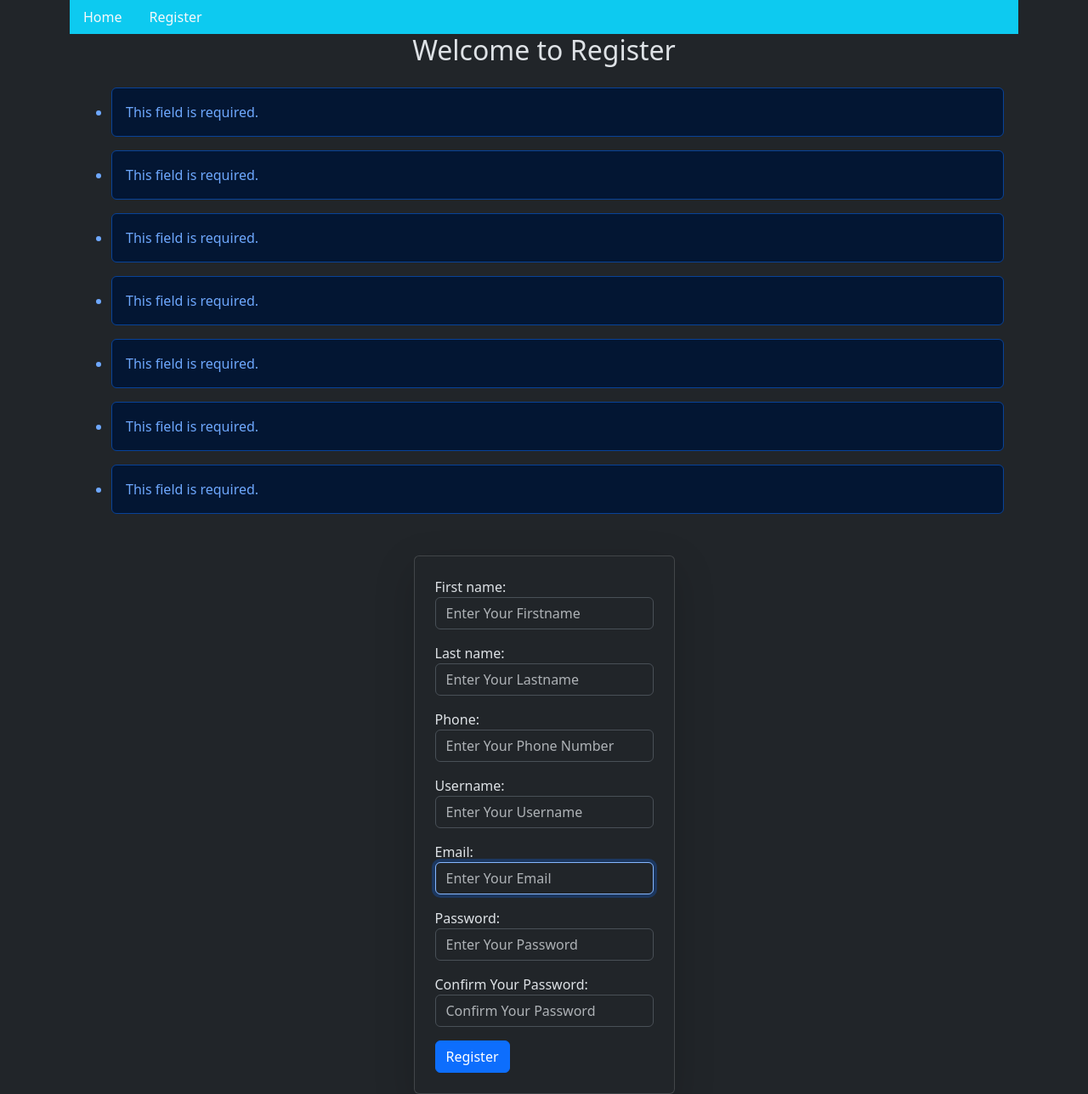
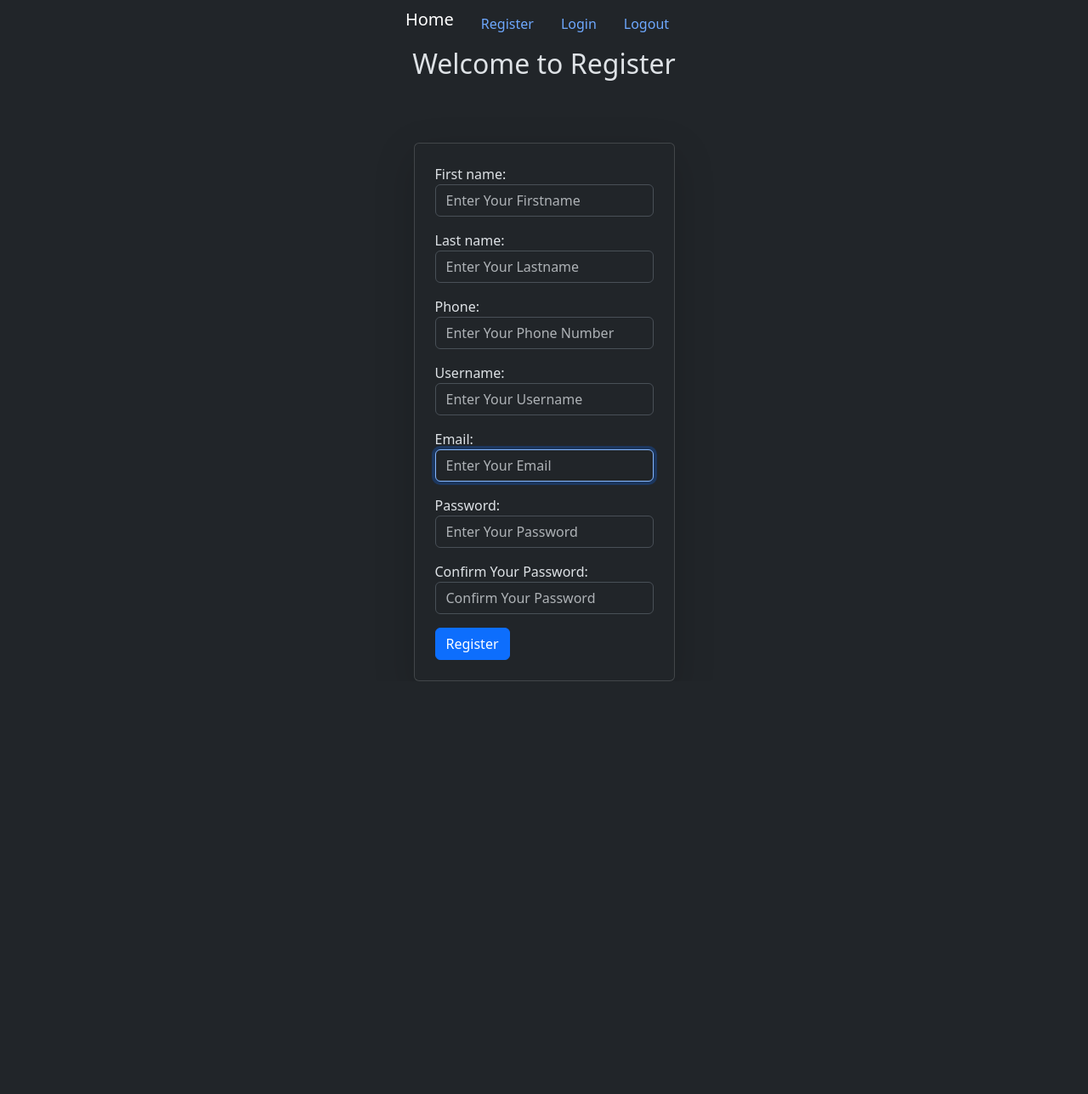
Before and after one commit to MarlonMendesMarcondes/StayEasyHSM_with_django, a Django app: page /user/register/ in a window 1280 px wide. Shown: the whole page at 85% size. After the commit the page ends 802 px from the top, so only its background shows below. Run offline with Django 5.2, Linux system fonts and the light colour scheme; some libraries are stand-ins or nearby versions.

Commit message:
Update login and logout

```diff
--- a/static/css/style.css
+++ b/static/css/styles.css
@@ -1,8 +1,3 @@
-#alert {
-    border: 1px solid transparent;
-    border-radius: 4px;
-}
-
 #success { color: #155724; background-color: #d4edda; border-color: #c3e6cb; }
 #info { color: #0c5460; background-color: #d1ecf1; border-color: #bee5eb; }
 #warning { color: #856404; background-color: #fff3cd; border-color: #ffeeba; }
--- a/templates/base.html
+++ b/templates/base.html
@@ -9,19 +9,31 @@
   {% bootstrap_javascript %}
 </head>
 <body>
+<header>
+  <nav class="navbar navbar-dark bg-dark">
+    <div class="container-fluid m-auto d-flex justify-content-around">
+      <ul class="nav bg-dark ">
+        <li class="nav-item ">
+          <a class="navbar-brand" href="/">Home</a>
+        </li>
+        <li class="nav-item">
+          <a class="nav-link " href="{% url 'userauths:register' %}">Register</a>
+        </li>
+        <li class="nav-item">
+          <a class="nav-link " href="{% url 'userauths:login' %}">Login</a>
+        </li>
+        <li class="nav-item">
+          <a class="nav-link " href="{% url 'userauths:logout' %}">Logout</a>
+        </li>
+      </ul>
+    </div>
+  </nav>
+</header>
 
-<div class="container">
-  <ul class="nav bg-info">
-    <li class="nav-item">
-      <a class="nav-link link-light" href="/">Home</a>
-    </li>
-    <li class="nav-item">
-      <a class="nav-link link-light" href="/user/register">Register</a>
-    </li>
-  </ul>
 
   {% block content %}
   {% endblock %}
+
 </div>
 </body>
 </html>
--- a/templates/userauths/register.html
+++ b/templates/userauths/register.html
@@ -1,21 +1,28 @@
 {% extends 'base.html' %}
-{% load static%}
+{% load static %}
     <title>{% block title %}Register Form{% endblock %}</title>
 
 
 {% block content %}
     <h2 class="text-center">Welcome to Register</h2>
+    {% if messages %}
+        <ul>
+            {% for message in messages %}
+                <li id="{{massage.tags}}">{{message}}</li>
+            {% endfor %}
+        </ul>
+    {% endif %}
     {% if form.errors %}
         <div  class="alert">
             <ul>
-                {% for field in form %}
-                    {% for error in field.errors %}
-                        <li class="alert alert-primary">{{ error }}</li>
 
-                    {% endfor %}
+                {% for error in field.errors %}
+                    <li class="alert alert-primary">{{ error }}</li>
+
                 {% endfor %}
+
                 {% for error in form.non_field_errors %}
-                    <li>{{ error }}</li>
+                    <li class="alert alert-primary">{{ error }}</li>
                 {% endfor %}
             </ul>
         </div>
--- a/userauths/urls.py
+++ b/userauths/urls.py
@@ -6,4 +6,6 @@ app_name = "userauths"
 
 urlpatterns = [
     path("register/", views.RegisterView, name = "register"),
+    path("login/", views.LoginViewTemp, name = "login"),
+    path("logout/", views.LogoutView, name = "logout"),
 ]
--- a/userauths/views.py
+++ b/userauths/views.py
@@ -2,7 +2,7 @@ from django.shortcuts import render, redirect
 from django.contrib import messages
 from userauths.models import User, Profile
 from userauths.forms import UserRegisterForm
-from django.contrib.auth import authenticate, login
+from django.contrib.auth import authenticate, login, logout
 
 
 
@@ -10,6 +10,8 @@ def RegisterView(request):
     form = UserRegisterForm(request.POST)
     if request.user.is_authenticated:
         return redirect("hotel:index")
+
+
 
     if request.method == "POST":
 
@@ -20,22 +22,22 @@ def RegisterView(request):
             last_name = form.cleaned_data.get('last_name')
             phone = form.cleaned_data.get('phone')
             email = form.cleaned_data.get('email')
+            password = form.cleaned_data.get('password')
             profile = Profile.objects.get(user=request.user)
             profile.first_name = first_name
             profile.last_name = last_name
             profile.phone = phone
             profile.email = email
+            messages.success(request, f"your register was successfully")
+            user = authenticate(request,email=email,password=password)
+            login(request, user)
             return redirect("hotel:index")
-
-
-
-
-
+        else:
+            messages.error(request, f"your register was not successfully")
     return render(request, "userauths/register.html", {'form': form})
 
 
-
-def loginViewTemp(request):
+def LoginViewTemp(request):
     if request.user.is_authenticated:
         messages.warning(request, f" You are already logged in.")
         return redirect("hotel:index")
@@ -49,17 +51,22 @@ def loginViewTemp(request):
         try:
             user_query = User.objects.get(email=email)
             user_auth = authenticate(request, email=email, password=password)
-            next_url = request.GET.get("next", "hotel:index")
+
 
             if user_query is not None:
                 login(request, user_auth)
                 messages.success(request, f"you are logged in")
-
+                next_url = request.GET.get("next", "hotel:index")
                 return redirect(next_url)
 
             else:
                 messages.error(request, f"User or password dows not exist")
-                return redirect(next_url)
+                return redirect("hotel:index")
         except:
-            pass
-    return render(request, "user/login.html")
+            messages.error(request, f"User or password dows not exist")
+    return render(request, "userauths/login.html")
+
+def LogoutView(request):
+    logout(request)
+    messages.success(request, f"You have been logged out")
+    return redirect("userauths:login")
```
Also changed, not shown: templates/hotel/hotel.html (+5 -13 lines), templates/userauths/login.html (+24 -10 lines), db.sqlite3.
